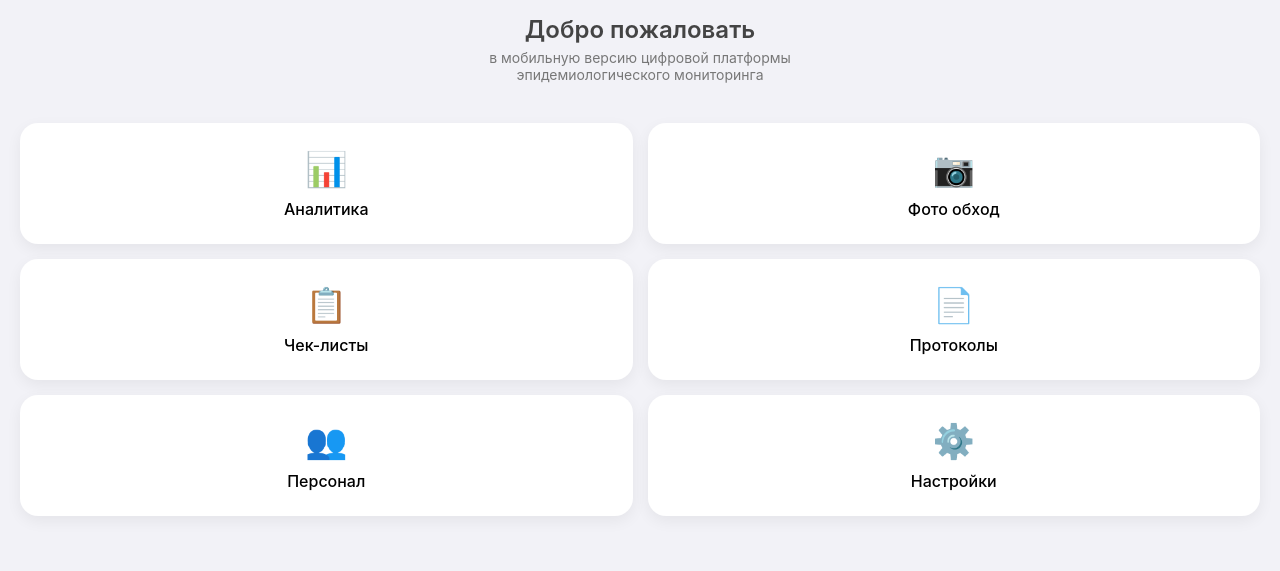
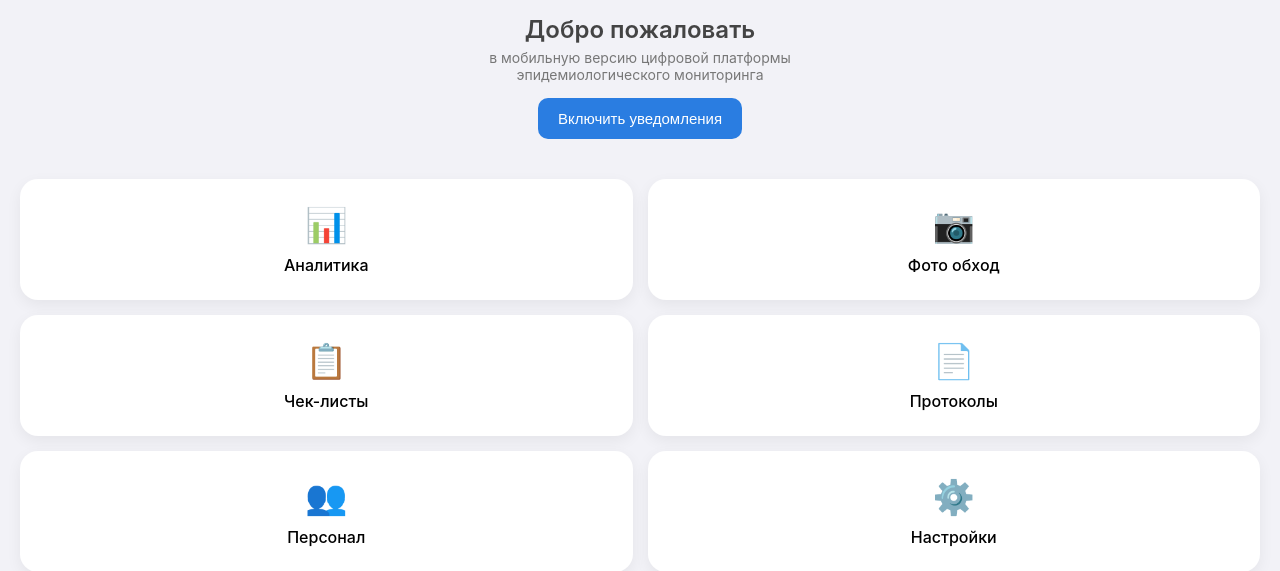
Before and after one commit to leonidbkc-svg/epidmonitor_mobile, a FastAPI app: page / in a window 1280 px wide. Shown: the part 72-643 px from the top of the page. Run offline with FastAPI, Linux system fonts and the light colour scheme.

Commit message:
push ios fix

```diff
--- a/static/app.js
+++ b/static/app.js
@@ -1,15 +1,12 @@
-// ===== PUBLIC VAPID KEY =====
 const publicKey = "MFkwEwYHKoZIzj0CAQYIKoZIzj0DAQcDQgAEvEAweJTo/7VIVeizOqiBYbiMKIwi6/CCAA9lKjQdAvMNu4kfJnkHkTn6Q32U6IybbTLJC+1w8gxmuP8QIlSezA==";
 
 
-// ===== MODULE PLACEHOLDERS =====
-function openModule(name) {
+function openModule(name){
     alert('Модуль "' + name + '" находится в разработке');
 }
 
 
-// ===== BASE64 → UINT8ARRAY (Safari requirement) =====
-function urlBase64ToUint8Array(base64String) {
+function urlBase64ToUint8Array(base64String){
 
     const padding = '='.repeat((4 - base64String.length % 4) % 4);
 
@@ -21,77 +18,54 @@ function urlBase64ToUint8Array(base64String) {
 
     const outputArray = new Uint8Array(rawData.length);
 
-    for (let i = 0; i < rawData.length; ++i) {
+    for (let i = 0; i < rawData.length; ++i){
         outputArray[i] = rawData.charCodeAt(i);
     }
 
     return outputArray;
+
 }
 
 
-// ===== PUSH SUBSCRIPTION =====
-async function subscribePush() {
+async function subscribePush(){
 
-    // Проверка поддержки
-    if (!("serviceWorker" in navigator)) {
-        console.log("Service Worker not supported");
-        return;
-    }
+    try{
 
-    if (!("PushManager" in window)) {
-        console.log("Push not supported");
-        return;
-    }
-
-    try {
-
-        // Запрос разрешения
         const permission = await Notification.requestPermission();
 
-        if (permission !== "granted") {
-            console.log("Push permission denied");
+        if(permission !== "granted"){
+            alert("Разрешение на уведомления не получено");
             return;
         }
 
-        // Регистрация Service Worker
         const registration = await navigator.serviceWorker.register("/static/sw.js");
 
-        console.log("Service Worker registered");
-
-        // Подписка
         const subscription = await registration.pushManager.subscribe({
 
-            userVisibleOnly: true,
-            applicationServerKey: urlBase64ToUint8Array(publicKey)
+            userVisibleOnly:true,
+            applicationServerKey:urlBase64ToUint8Array(publicKey)
 
         });
 
-        console.log("Push subscription created");
+        await fetch("/subscribe",{
 
-        // Отправка на сервер
-        await fetch("/subscribe", {
-
-            method: "POST",
-
-            headers: {
-                "Content-Type": "application/json"
+            method:"POST",
+            headers:{
+                "Content-Type":"application/json"
             },
-
-            body: JSON.stringify(subscription)
+            body:JSON.stringify(subscription)
 
         });
 
-        console.log("Subscription sent to server");
+        alert("Уведомления включены");
 
     }
-    catch (err) {
 
-        console.error("Push subscription error:", err);
+    catch(err){
+
+        console.error(err);
+        alert("Ошибка подписки push");
 
     }
 
 }
-
-
-// ===== INIT =====
-subscribePush();
--- a/static/style.css
+++ b/static/style.css
@@ -40,11 +40,36 @@ color:#777;
 
 }
 
+.push-btn{
+
+margin-top:15px;
+padding:12px 20px;
+
+border:none;
+border-radius:10px;
+
+background:#2a7de1;
+color:white;
+
+font-size:15px;
+font-weight:500;
+
+cursor:pointer;
+
+}
+
+.push-btn:active{
+
+transform:scale(0.97);
+
+}
+
 .container{
 
 display:grid;
 grid-template-columns:1fr 1fr;
 gap:15px;
+
 padding:20px;
 padding-bottom:100px;
 
@@ -55,9 +80,13 @@ padding-bottom:100px;
 background:white;
 border-radius:18px;
 padding:25px;
+
 text-align:center;
+
 box-shadow:0 5px 15px rgba(0,0,0,0.06);
+
 transition:0.2s;
+
 cursor:pointer;
 
 }
@@ -85,9 +114,11 @@ font-weight:500;
 .bottom-menu{
 
 position:fixed;
+
 bottom:0;
 left:0;
 right:0;
+
 height:70px;
 
 background:white;
--- a/templates/index.html
+++ b/templates/index.html
@@ -34,41 +34,47 @@ EpidMonitor
 эпидемиологического мониторинга
 </p>
 
+<button onclick="subscribePush()" class="push-btn">
+Включить уведомления
+</button>
+
 </div>
+
 
 <div class="container">
 
-<div class="card" onclick="openModule('analytics')">
+<div class="card" onclick="openModule('Аналитика')">
 <div class="icon">📊</div>
 <div class="title">Аналитика</div>
 </div>
 
-<div class="card" onclick="openModule('photo')">
+<div class="card" onclick="openModule('Фото обход')">
 <div class="icon">📷</div>
 <div class="title">Фото обход</div>
 </div>
 
-<div class="card" onclick="openModule('checklist')">
+<div class="card" onclick="openModule('Чек-листы')">
 <div class="icon">📋</div>
 <div class="title">Чек-листы</div>
 </div>
 
-<div class="card" onclick="openModule('protocols')">
+<div class="card" onclick="openModule('Протоколы')">
 <div class="icon">📄</div>
 <div class="title">Протоколы</div>
 </div>
 
-<div class="card" onclick="openModule('staff')">
+<div class="card" onclick="openModule('Персонал')">
 <div class="icon">👥</div>
 <div class="title">Персонал</div>
 </div>
 
-<div class="card" onclick="openModule('settings')">
+<div class="card" onclick="openModule('Настройки')">
 <div class="icon">⚙️</div>
 <div class="title">Настройки</div>
 </div>
 
 </div>
+
 
 <div class="bottom-menu">
 
```
